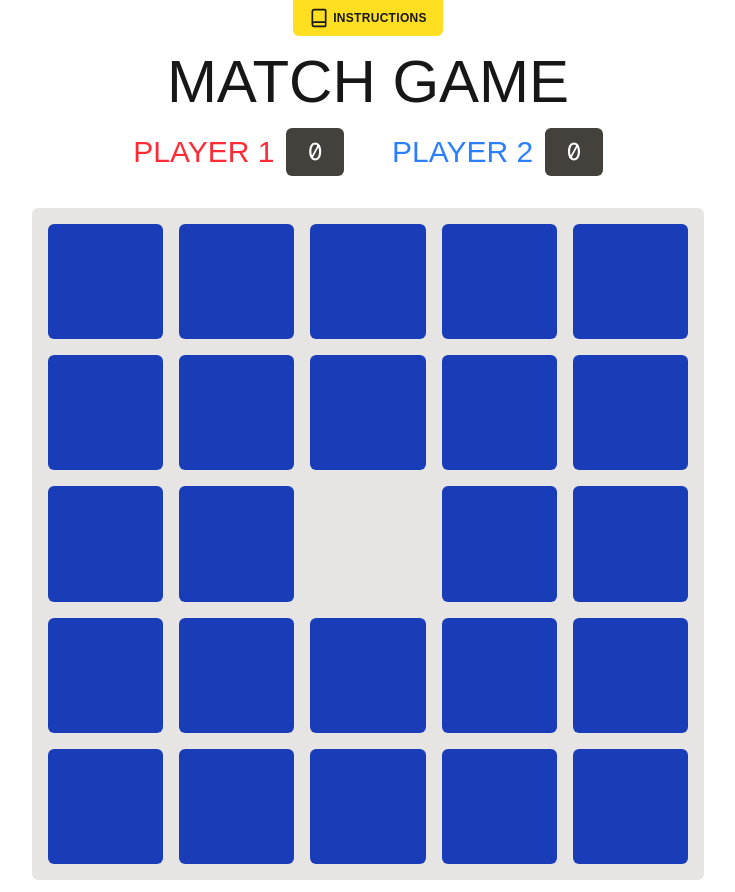
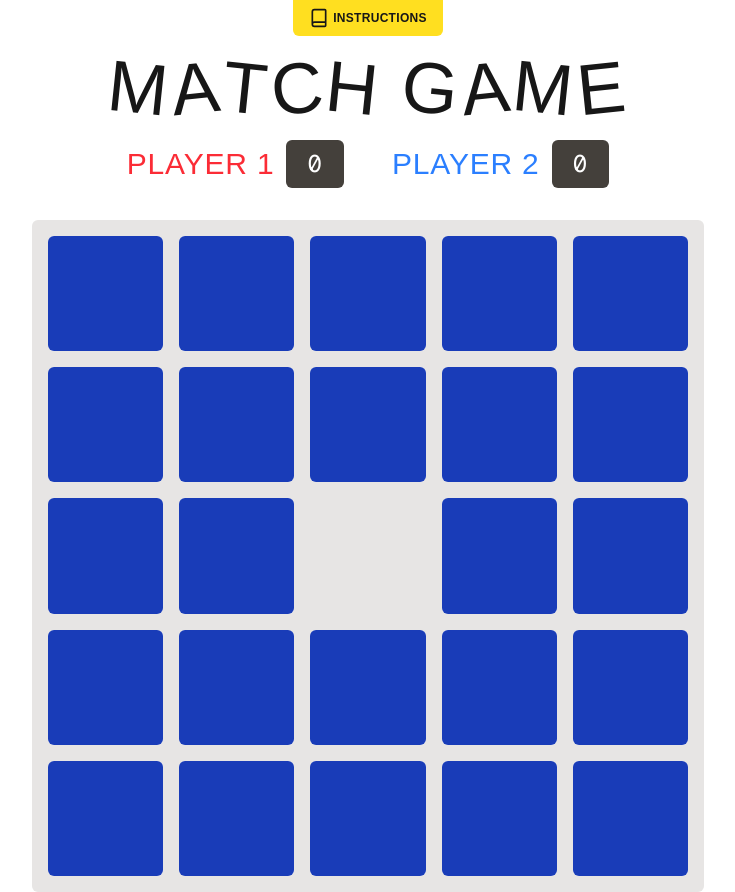
Before and after one commit to blairmcclenny/memory-game-react, a Next.js app: page / in a window 1280 px wide. Shown: the whole page, without its empty margins (272-1007 px from the left). Built offline with nearby package versions, Linux system fonts and the light colour scheme; a web font is replaced by a local one.

Commit message:
rotated letters

```diff
--- a/app/layout.tsx
+++ b/app/layout.tsx
@@ -24,6 +24,19 @@ export const metadata: Metadata = {
   description: "Generated by create next app",
 }
 
+function RotatedWord({ word }: { word: string }) {
+  return word.split("").map((char: string, i) => (
+    <span
+      key={`word-${i}`}
+      className={`${
+        i % 2 === 0 ? "rotate-6" : "-rotate-6"
+      } inline-block tracking-wider`}
+    >
+      {char}
+    </span>
+  ))
+}
+
 export default function RootLayout({
   children,
 }: Readonly<{
@@ -38,7 +51,9 @@ export default function RootLayout({
           <button className="font-bold text-xs rounded-md rounded-tr-none rounded-tl-none bg-yellow-300 py-2 px-4 tracking-wide inline-flex gap-1 items-center cursor-pointer">
             <Book size={20} /> INSTRUCTIONS
           </button>
-          <h1 className="font-serif text-6xl mt-4">MATCH GAME</h1>
+          <h1 className="font-serif text-7xl mt-4">
+            <RotatedWord word="MATCH" /> <RotatedWord word="GAME" />
+          </h1>
         </header>
         <main>{children}</main>
       </body>
--- a/app/memory-game/Score.tsx
+++ b/app/memory-game/Score.tsx
@@ -15,7 +15,7 @@ function Player({ position }: { position: number }) {
 
 export default function Score() {
   return (
-    <div className="font-serif flex justify-center gap-12">
+    <div className="font-serif flex justify-center gap-12 tracking-wider">
       <Player position={1} />
       <Player position={2} />
     </div>
```
